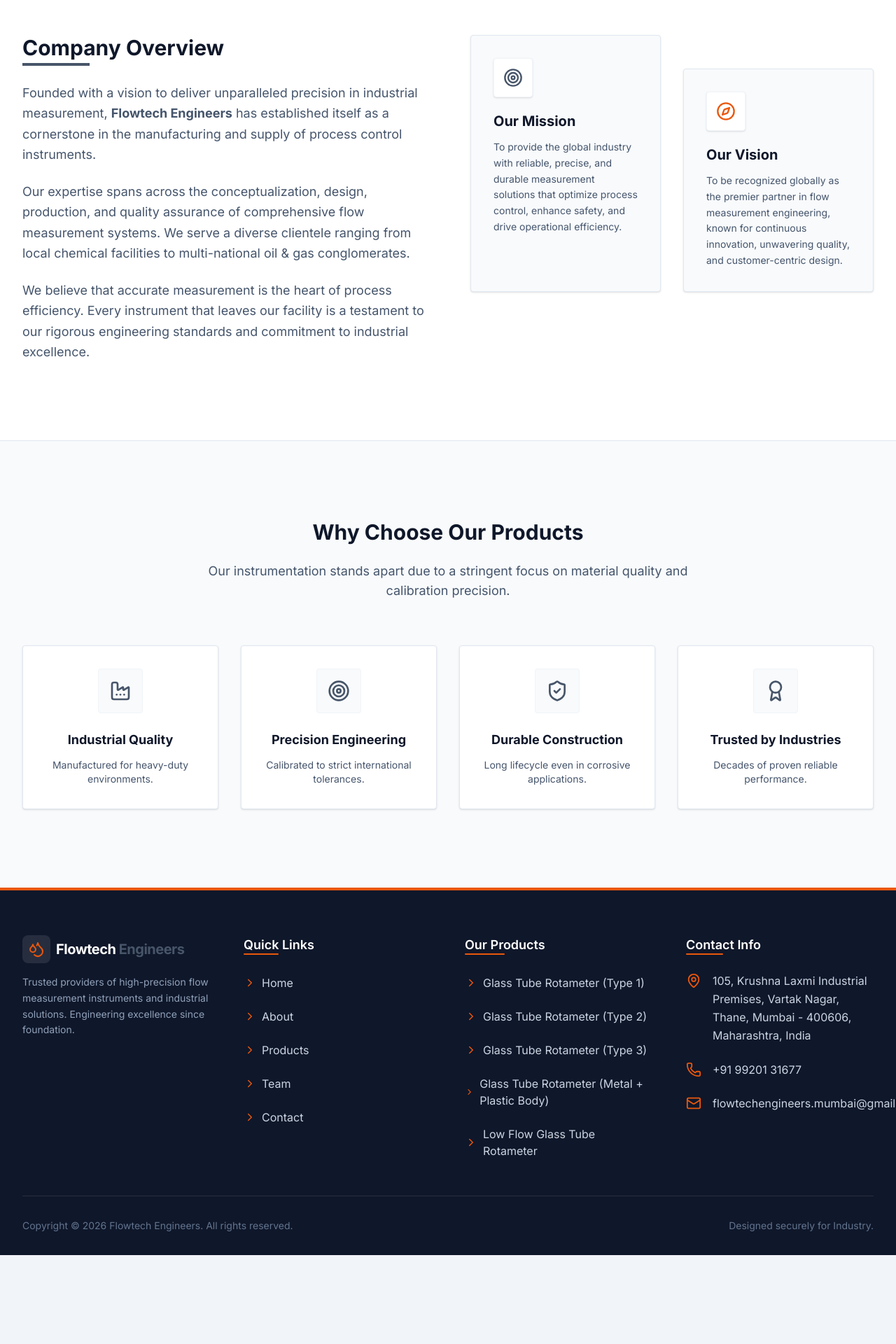
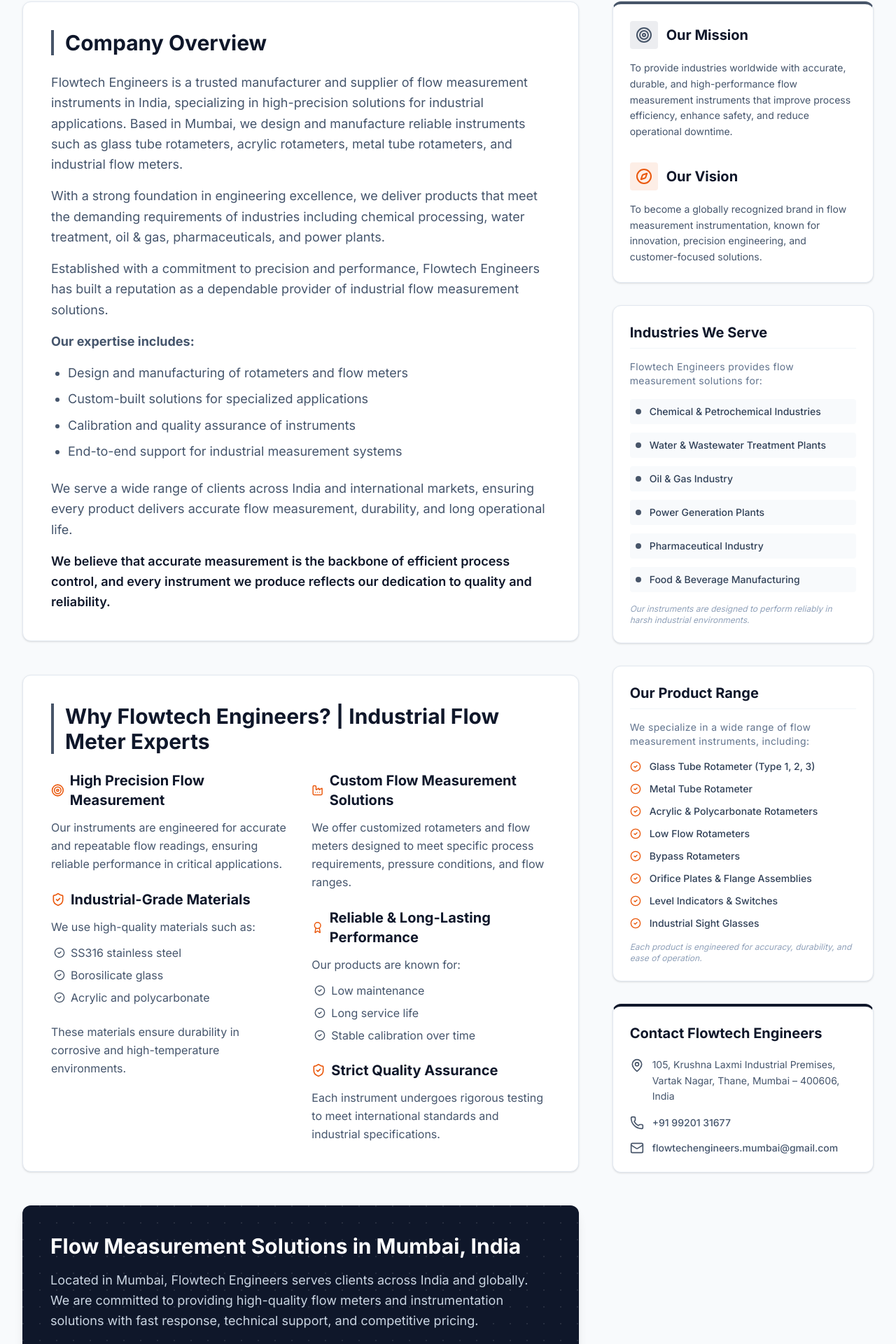
Before and after one commit to monarchvakani26/Flowtech-Engineers, a React (Vite) app: page /about in a window 1280 px wide. Shown: the part 526-2446 px from the top of the page at 70% size. Before the commit the page ends 2319 px from the top, so only its background shows below. Built offline with nearby package versions, Linux system fonts and the light colour scheme.

Commit message:
feat: create About page detailing Flowtech Engineers' overview, mission, and vision.

```diff
--- a/src/pages/About.jsx
+++ b/src/pages/About.jsx
@@ -1,31 +1,40 @@
 import { motion } from 'framer-motion';
-import { Target, Compass, Award, ShieldCheck, Factory } from 'lucide-react';
+import { Target, Compass, Award, ShieldCheck, Factory, CheckCircle2, MapPin, Phone, Mail } from 'lucide-react';
 import SEO from '../components/SEO';
 
 const About = () => {
   return (
-    <div className="w-full">
+    <div className="w-full bg-slate-50 pb-24">
       <SEO
-        title="About Flowtech Engineers | Industrial Instrumentation Company"
-        description="Learn about our foundational history, mission, and vision. We are committed to supplying precise and durable flow measurement equipment worldwide."
+        title="Flowtech Engineers | Flow Measurement Instrument Manufacturer India"
+        description="Flowtech Engineers is a leading manufacturer of rotameters and industrial flow measurement instruments in Mumbai, India. High precision, durable, and reliable solutions."
       />
+
       {/* Hero Banner */}
-      <section className="relative h-[40vh] min-h-[400px] flex items-center justify-center bg-primary overflow-hidden">
+      <section className="relative h-[50vh] min-h-[400px] flex items-center justify-center bg-primary overflow-hidden">
         <div className="absolute inset-0">
           <img
             src="https://images.unsplash.com/photo-1581091226825-a6a2a5aee158?auto=format&fit=crop&q=80&w=1920"
-            alt="About Flowtech Engineers"
+            alt="Flow measurement instrument manufacturing facility in Mumbai"
             className="w-full h-full object-cover opacity-20"
           />
-          <div className="absolute inset-0 bg-gradient-to-t from-primary to-primary/80"></div>
+          <div className="absolute inset-0 bg-gradient-to-t from-primary via-primary/90 to-primary/60"></div>
         </div>
 
-        <div className="relative z-10 text-center px-4">
+        <div className="relative z-10 text-center px-4 max-w-4xl mx-auto">
+          <motion.p
+            initial={{ opacity: 0, y: -20 }}
+            animate={{ opacity: 1, y: 0 }}
+            transition={{ duration: 0.6 }}
+            className="text-accent font-bold tracking-widest uppercase mb-4 text-sm sm:text-base border-b border-accent/30 pb-2 inline-block"
+          >
+            Leading Manufacturer of Flow Measurement Instruments in Mumbai
+          </motion.p>
           <motion.h1
             initial={{ opacity: 0, y: 20 }}
             animate={{ opacity: 1, y: 0 }}
-            transition={{ duration: 0.6 }}
-            className="text-4xl md:text-5xl lg:text-6xl font-bold text-white mb-4"
+            transition={{ duration: 0.6, delay: 0.1 }}
+            className="text-4xl md:text-5xl lg:text-6xl font-extrabold text-white mb-6 leading-tight"
           >
             About Flowtech Engineers
           </motion.h1>
@@ -38,104 +47,212 @@
         </div>
       </section>
 
-      {/* Company Overview Section */}
-      <section className="py-20 lg:py-28 bg-white">
-        <div className="max-w-7xl mx-auto px-4 sm:px-6 lg:px-8">
-          <div className="grid grid-cols-1 lg:grid-cols-2 gap-16 items-start">
+      {/* Main Content Area */}
+      <div className="max-w-7xl mx-auto px-4 sm:px-6 lg:px-8 mt-16">
+        <div className="grid grid-cols-1 lg:grid-cols-12 gap-12">
+
+          {/* Main Article (Left) */}
           <motion.div
-              initial={{ opacity: 0, x: -30 }}
-              whileInView={{ opacity: 1, x: 0 }}
-              viewport={{ once: true }}
-              transition={{ duration: 0.8 }}
-              className="space-y-6 text-lg text-slate-600 leading-relaxed"
+            initial={{ opacity: 0, y: 20 }}
+            animate={{ opacity: 1, y: 0 }}
+            transition={{ duration: 0.6, delay: 0.2 }}
+            className="lg:col-span-8 space-y-12"
           >
-              <h2 className="text-3xl font-bold text-primary mb-8 relative inline-block">
-                Company Overview
-                <span className="absolute bottom-0 left-0 w-1/3 h-1 bg-secondary transform translate-y-2"></span>
-              </h2>
+            {/* Overview */}
+            <div className="bg-white p-8 md:p-10 rounded-xl shadow-sm border border-slate-200">
+              <h2 className="text-3xl font-bold text-primary mb-6 border-l-4 border-secondary pl-4">Company Overview</h2>
+              <div className="space-y-4 text-slate-600 leading-relaxed text-lg">
                 <p>
-                Founded with a vision to deliver unparalleled precision in industrial measurement, <strong>Flowtech Engineers</strong> has established itself as a cornerstone in the manufacturing and supply of process control instruments.
+                  Flowtech Engineers is a trusted manufacturer and supplier of flow measurement instruments in India, specializing in high-precision solutions for industrial applications. Based in Mumbai, we design and manufacture reliable instruments such as glass tube rotameters, acrylic rotameters, metal tube rotameters, and industrial flow meters.
                 </p>
                 <p>
-                Our expertise spans across the conceptualization, design, production, and quality assurance of comprehensive flow measurement systems. We serve a diverse clientele ranging from local chemical facilities to multi-national oil & gas conglomerates.
+                  With a strong foundation in engineering excellence, we deliver products that meet the demanding requirements of industries including chemical processing, water treatment, oil & gas, pharmaceuticals, and power plants.
                 </p>
                 <p>
-                We believe that accurate measurement is the heart of process efficiency. Every instrument that leaves our facility is a testament to our rigorous engineering standards and commitment to industrial excellence.
+                  Established with a commitment to precision and performance, Flowtech Engineers has built a reputation as a dependable provider of industrial flow measurement solutions.
+                </p>
+                <p><strong>Our expertise includes:</strong></p>
+                <ul className="list-disc pl-6 space-y-2 pb-2">
+                  <li>Design and manufacturing of rotameters and flow meters</li>
+                  <li>Custom-built solutions for specialized applications</li>
+                  <li>Calibration and quality assurance of instruments</li>
+                  <li>End-to-end support for industrial measurement systems</li>
+                </ul>
+                <p>
+                  We serve a wide range of clients across India and international markets, ensuring every product delivers accurate flow measurement, durability, and long operational life.
+                </p>
+                <p className="font-semibold text-primary">
+                  We believe that accurate measurement is the backbone of efficient process control, and every instrument we produce reflects our dedication to quality and reliability.
+                </p>
+              </div>
+            </div>
+
+            {/* Why Flowtech Engineers */}
+            <div className="bg-white p-8 md:p-10 rounded-xl shadow-sm border border-slate-200">
+              <h2 className="text-3xl font-bold text-primary mb-6 border-l-4 border-secondary pl-4">Why Flowtech Engineers? | Industrial Flow Meter Experts</h2>
+
+              <div className="grid grid-cols-1 md:grid-cols-2 gap-8 text-slate-600">
+                <div>
+                  <h3 className="text-xl font-bold text-primary mb-3 flex items-center"><Target className="w-5 h-5 text-accent mr-2" />High Precision Flow Measurement</h3>
+                  <p className="leading-relaxed mb-6">Our instruments are engineered for accurate and repeatable flow readings, ensuring reliable performance in critical applications.</p>
+
+                  <h3 className="text-xl font-bold text-primary mb-3 flex items-center"><ShieldCheck className="w-5 h-5 text-accent mr-2" />Industrial-Grade Materials</h3>
+                  <p className="leading-relaxed mb-3">We use high-quality materials such as:</p>
+                  <ul className="space-y-2 mb-6 ml-1">
+                    <li className="flex items-center"><CheckCircle2 className="w-4 h-4 text-secondary mr-2" /> SS316 stainless steel</li>
+                    <li className="flex items-center"><CheckCircle2 className="w-4 h-4 text-secondary mr-2" /> Borosilicate glass</li>
+                    <li className="flex items-center"><CheckCircle2 className="w-4 h-4 text-secondary mr-2" /> Acrylic and polycarbonate</li>
+                  </ul>
+                  <p className="leading-relaxed">These materials ensure durability in corrosive and high-temperature environments.</p>
+                </div>
+
+                <div>
+                  <h3 className="text-xl font-bold text-primary mb-3 flex items-center"><Factory className="w-5 h-5 text-accent mr-2" />Custom Flow Measurement Solutions</h3>
+                  <p className="leading-relaxed mb-6">We offer customized rotameters and flow meters designed to meet specific process requirements, pressure conditions, and flow ranges.</p>
+
+                  <h3 className="text-xl font-bold text-primary mb-3 flex items-center"><Award className="w-5 h-5 text-accent mr-2" />Reliable & Long-Lasting Performance</h3>
+                  <p className="leading-relaxed mb-3">Our products are known for:</p>
+                  <ul className="space-y-2 mb-6 ml-1">
+                    <li className="flex items-center"><CheckCircle2 className="w-4 h-4 text-secondary mr-2" /> Low maintenance</li>
+                    <li className="flex items-center"><CheckCircle2 className="w-4 h-4 text-secondary mr-2" /> Long service life</li>
+                    <li className="flex items-center"><CheckCircle2 className="w-4 h-4 text-secondary mr-2" /> Stable calibration over time</li>
+                  </ul>
+
+                  <h3 className="text-xl font-bold text-primary mb-3 flex items-center"><ShieldCheck className="w-5 h-5 text-accent mr-2" />Strict Quality Assurance</h3>
+                  <p className="leading-relaxed">Each instrument undergoes rigorous testing to meet international standards and industrial specifications.</p>
+                </div>
+              </div>
+            </div>
+
+            {/* Geography & Conclusion */}
+            <div className="bg-primary text-white p-8 md:p-10 rounded-xl shadow-lg relative overflow-hidden">
+              <div className="absolute inset-0 opacity-10 bg-[radial-gradient(circle_at_1px_1px,#fff_1px,transparent_0)] [background-size:24px_24px]"></div>
+              <div className="relative z-10">
+                <h2 className="text-2xl md:text-3xl font-bold mb-4">Flow Measurement Solutions in Mumbai, India</h2>
+                <p className="text-slate-300 leading-relaxed text-lg mb-0">
+                  Located in Mumbai, Flowtech Engineers serves clients across India and globally. We are committed to providing high-quality flow meters and instrumentation solutions with fast response, technical support, and competitive pricing.
+                </p>
+              </div>
+            </div>
+          </motion.div>
+
+          {/* Sidebar (Right) */}
+          <div className="lg:col-span-4 space-y-8">
+
+            {/* Mission & Vision */}
+            <motion.div
+              initial={{ opacity: 0, x: 20 }}
+              animate={{ opacity: 1, x: 0 }}
+              transition={{ duration: 0.6, delay: 0.3 }}
+              className="bg-white p-6 rounded-xl shadow-sm border border-slate-200 border-t-4 border-t-secondary"
+            >
+              <div className="flex items-center mb-4">
+                <div className="w-10 h-10 bg-secondary/10 rounded flex items-center justify-center text-secondary mr-3">
+                  <Target size={24} />
+                </div>
+                <h3 className="text-xl font-bold text-primary">Our Mission</h3>
+              </div>
+              <p className="text-slate-600 leading-relaxed mb-8 text-sm">
+                To provide industries worldwide with accurate, durable, and high-performance flow measurement instruments that improve process efficiency, enhance safety, and reduce operational downtime.
+              </p>
+
+              <div className="flex items-center mb-4">
+                <div className="w-10 h-10 bg-accent/10 rounded flex items-center justify-center text-accent mr-3">
+                  <Compass size={24} />
+                </div>
+                <h3 className="text-xl font-bold text-primary">Our Vision</h3>
+              </div>
+              <p className="text-slate-600 leading-relaxed text-sm">
+                To become a globally recognized brand in flow measurement instrumentation, known for innovation, precision engineering, and customer-focused solutions.
               </p>
             </motion.div>
 
-            <div className="grid grid-cols-1 sm:grid-cols-2 gap-8">
+            {/* Industries We Serve */}
             <motion.div
-                initial={{ opacity: 0, y: 30 }}
-                whileInView={{ opacity: 1, y: 0 }}
-                viewport={{ once: true }}
-                transition={{ duration: 0.6, delay: 0.2 }}
-                className="bg-slate-50 p-8 rounded shadow-sm border border-slate-200"
+              initial={{ opacity: 0, x: 20 }}
+              animate={{ opacity: 1, x: 0 }}
+              transition={{ duration: 0.6, delay: 0.4 }}
+              className="bg-white p-6 rounded-xl shadow-sm border border-slate-200"
             >
-                <div className="text-secondary mb-5 bg-white w-14 h-14 rounded-sm flex items-center justify-center shadow-sm border border-slate-100">
-                  <Target size={28} />
-                </div>
-                <h3 className="text-xl font-bold text-primary mb-3">Our Mission</h3>
-                <p className="text-slate-600 text-sm leading-relaxed">
-                  To provide the global industry with reliable, precise, and durable measurement solutions that optimize process control, enhance safety, and drive operational efficiency.
-                </p>
+              <h3 className="text-xl font-bold text-primary mb-4 pb-2 border-b border-slate-100">Industries We Serve</h3>
+              <p className="text-sm text-slate-500 mb-4 tracking-wide">Flowtech Engineers provides flow measurement solutions for:</p>
+              <ul className="space-y-3">
+                {[
+                  "Chemical & Petrochemical Industries",
+                  "Water & Wastewater Treatment Plants",
+                  "Oil & Gas Industry",
+                  "Power Generation Plants",
+                  "Pharmaceutical Industry",
+                  "Food & Beverage Manufacturing"
+                ].map((industry, index) => (
+                  <li key={index} className="flex items-center text-slate-700 bg-slate-50 p-2 rounded text-sm hover:bg-secondary hover:text-white transition-colors group cursor-default">
+                    <div className="w-2 h-2 rounded-full bg-secondary group-hover:bg-white mr-3 shrink-0"></div>
+                    <span className="font-medium">{industry}</span>
+                  </li>
+                ))}
+              </ul>
+              <p className="text-xs text-slate-400 mt-4 italic">Our instruments are designed to perform reliably in harsh industrial environments.</p>
             </motion.div>
 
+            {/* Our Product Range */}
             <motion.div
-                initial={{ opacity: 0, y: 30 }}
-                whileInView={{ opacity: 1, y: 0 }}
-                viewport={{ once: true }}
-                transition={{ duration: 0.6, delay: 0.4 }}
-                className="bg-slate-50 p-8 rounded shadow-sm border border-slate-200 mt-0 sm:mt-12"
+              initial={{ opacity: 0, x: 20 }}
+              animate={{ opacity: 1, x: 0 }}
+              transition={{ duration: 0.6, delay: 0.5 }}
+              className="bg-white p-6 rounded-xl shadow-sm border border-slate-200"
             >
-                <div className="text-accent mb-5 bg-white w-14 h-14 rounded-sm flex items-center justify-center shadow-sm border border-slate-100">
-                  <Compass size={28} />
-                </div>
-                <h3 className="text-xl font-bold text-primary mb-3">Our Vision</h3>
-                <p className="text-slate-600 text-sm leading-relaxed">
-                  To be recognized globally as the premier partner in flow measurement engineering, known for continuous innovation, unwavering quality, and customer-centric design.
-                </p>
+              <h3 className="text-xl font-bold text-primary mb-4 pb-2 border-b border-slate-100">Our Product Range</h3>
+              <p className="text-sm text-slate-500 mb-4 tracking-wide">We specialize in a wide range of flow measurement instruments, including:</p>
+              <ul className="space-y-3">
+                {[
+                  "Glass Tube Rotameter (Type 1, 2, 3)",
+                  "Metal Tube Rotameter",
+                  "Acrylic & Polycarbonate Rotameters",
+                  "Low Flow Rotameters",
+                  "Bypass Rotameters",
+                  "Orifice Plates & Flange Assemblies",
+                  "Level Indicators & Switches",
+                  "Industrial Sight Glasses"
+                ].map((item, index) => (
+                  <li key={index} className="flex items-center text-slate-700 text-sm">
+                    <CheckCircle2 size={16} className="text-accent mr-3 shrink-0" />
+                    <span className="font-medium">{item}</span>
+                  </li>
+                ))}
+              </ul>
+              <p className="text-xs text-slate-400 mt-4 italic">Each product is engineered for accuracy, durability, and ease of operation.</p>
             </motion.div>
+
+            {/* Contact Card */}
+            <motion.div
+              initial={{ opacity: 0, x: 20 }}
+              animate={{ opacity: 1, x: 0 }}
+              transition={{ duration: 0.6, delay: 0.6 }}
+              className="bg-white p-6 rounded-xl shadow-sm border border-slate-200 border-t-4 border-t-primary"
+            >
+              <h3 className="text-xl font-bold text-primary mb-5">Contact Flowtech Engineers</h3>
+              <ul className="space-y-4">
+                <li className="flex items-start">
+                  <MapPin size={20} className="mr-3 text-secondary shrink-0 mt-0.5" />
+                  <span className="text-sm text-slate-600 leading-relaxed">
+                    105, Krushna Laxmi Industrial Premises,<br/>
+                    Vartak Nagar, Thane, Mumbai &ndash; 400606, India
+                  </span>
+                </li>
+                <li className="flex items-center">
+                  <Phone size={20} className="mr-3 text-secondary shrink-0" />
+                  <span className="text-sm text-slate-600 font-medium">+91 99201 31677</span>
+                </li>
+                <li className="flex items-center">
+                  <Mail size={20} className="mr-3 text-secondary shrink-0" />
+                  <span className="text-sm text-slate-600 font-medium">flowtechengineers.mumbai<wbr/>@gmail.com</span>
+                </li>
+              </ul>
+            </motion.div>
+
           </div>
         </div>
       </div>
-      </section>
-
-      {/* Why Our Products Section */}
-      <section className="py-20 lg:py-28 bg-slate-50 border-t border-slate-200">
-        <div className="max-w-7xl mx-auto px-4 sm:px-6 lg:px-8">
-          <div className="text-center max-w-3xl mx-auto mb-16">
-            <h2 className="text-3xl font-bold text-primary mb-6">Why Choose Our Products</h2>
-            <p className="text-slate-600 text-lg">
-              Our instrumentation stands apart due to a stringent focus on material quality and calibration precision.
-            </p>
-          </div>
-
-          <div className="grid grid-cols-1 md:grid-cols-2 lg:grid-cols-4 gap-8">
-            {[
-              { icon: <Factory size={32} />, title: "Industrial Quality", desc: "Manufactured for heavy-duty environments." },
-              { icon: <Target size={32} />, title: "Precision Engineering", desc: "Calibrated to strict international tolerances." },
-              { icon: <ShieldCheck size={32} />, title: "Durable Construction", desc: "Long lifecycle even in corrosive applications." },
-              { icon: <Award size={32} />, title: "Trusted by Industries", desc: "Decades of proven reliable performance." }
-            ].map((item, idx) => (
-              <motion.div
-                key={idx}
-                initial={{ opacity: 0, scale: 0.9 }}
-                whileInView={{ opacity: 1, scale: 1 }}
-                viewport={{ once: true }}
-                transition={{ duration: 0.5, delay: idx * 0.1 }}
-                className="bg-white p-8 rounded shadow-sm border border-slate-200 hover:border-secondary transition-colors group text-center"
-              >
-                <div className="mx-auto w-16 h-16 bg-slate-50 border border-slate-100 text-secondary rounded flex items-center justify-center mb-6 group-hover:bg-secondary group-hover:text-white transition-colors duration-300">
-                  {item.icon}
-                </div>
-                <h3 className="text-lg font-bold text-primary mb-3">{item.title}</h3>
-                <p className="text-slate-600 text-sm">{item.desc}</p>
-              </motion.div>
-            ))}
-          </div>
-        </div>
-      </section>
     </div>
   );
 };
```
Lines whose indentation alone changed are shown as unchanged.
